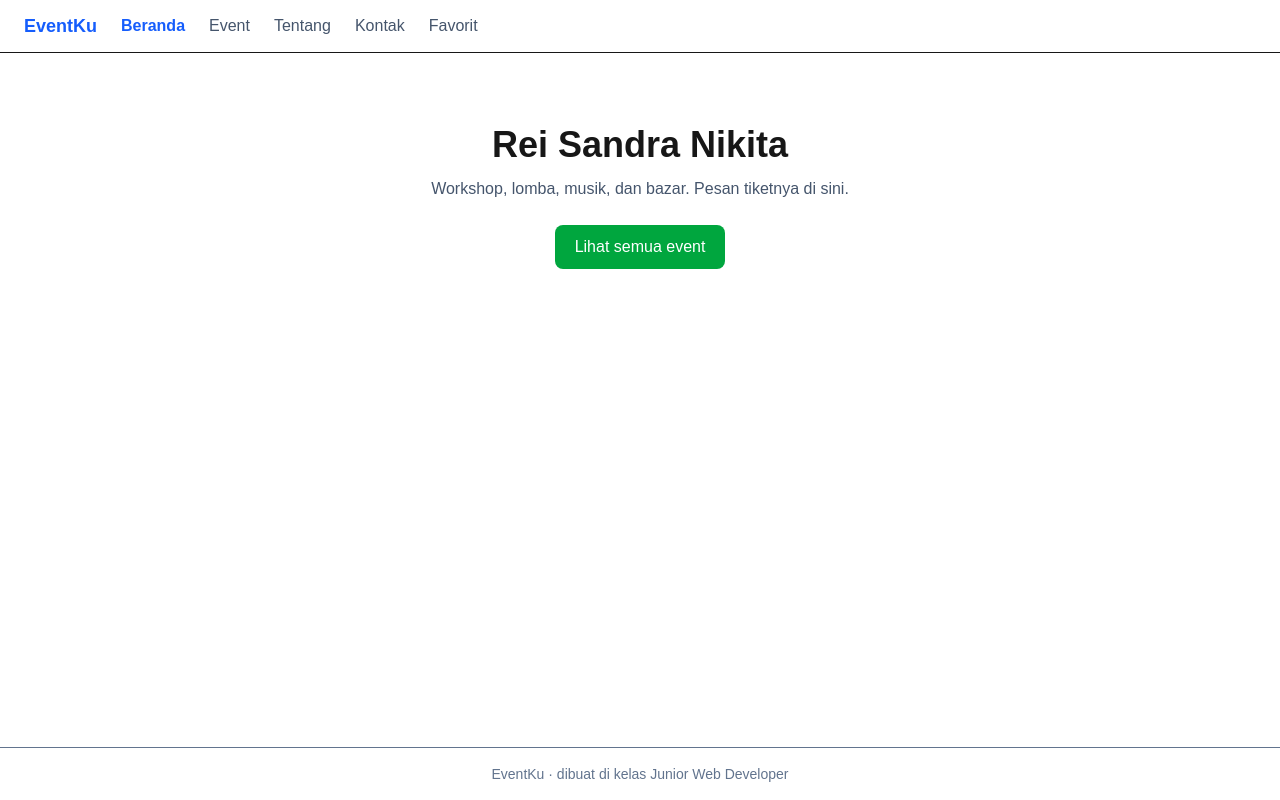
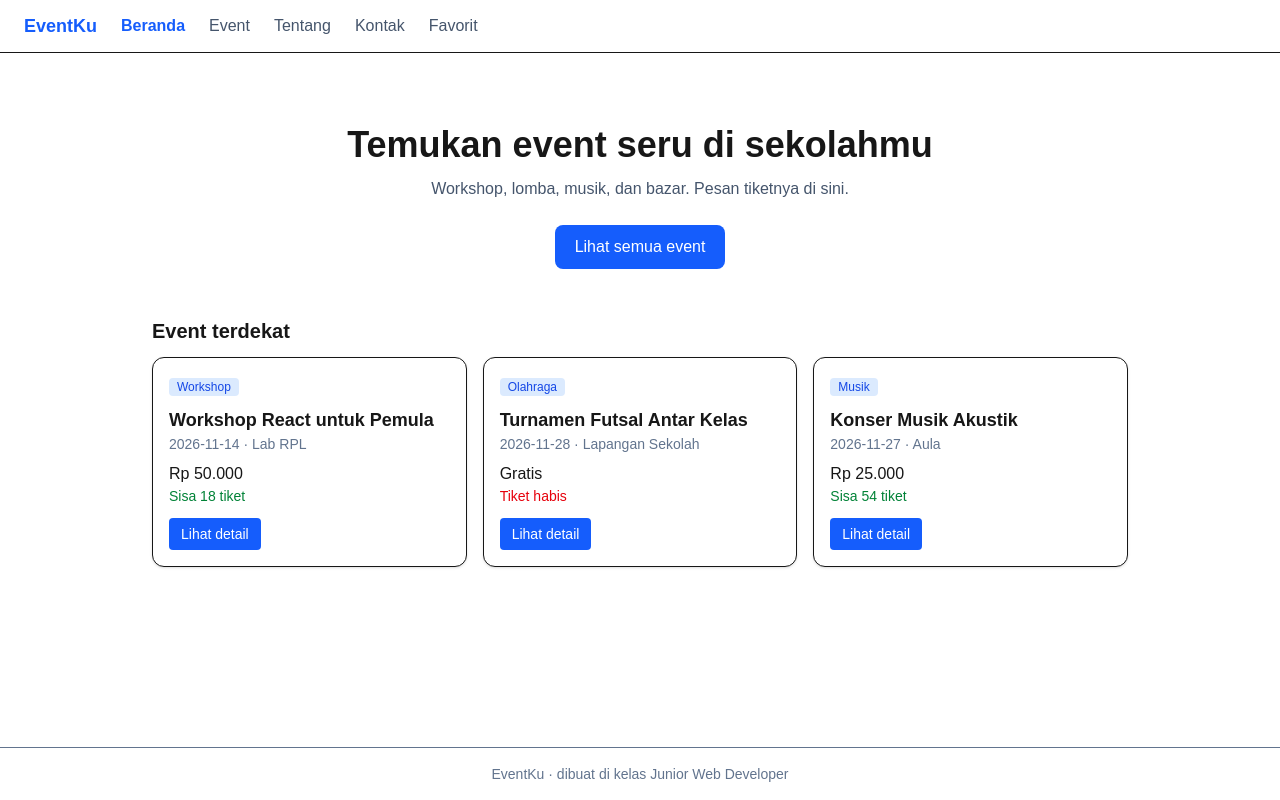
Before and after one commit to reirpl1/latihan-nextjs, a Next.js app: page / in a window 1280 px wide. Built offline with nearby package versions, Linux system fonts and the light colour scheme.

Commit message:
katalog, pemesanan, dan favorit Eventku

```diff
--- a/app/page.tsx
+++ b/app/page.tsx
@@ -1,18 +1,30 @@
 import Link from "next/link";
+import { events } from "@/data/events";
+import KartuEvent from "@/components/KartuEvent";
 
 export default function Beranda() {
+  const terdekat = events.slice(0, 3);
   return (
+    <div>
       <section className="py-12 text-center">
-      <h1 className="text-4xl font-bold">Rei Sandra Nikita</h1>
+        <h1 className="text-4xl font-bold"> Temukan event seru di sekolahmu</h1>
         <p className="mt-3 text-slate-600">
           Workshop, lomba, musik, dan bazar. Pesan tiketnya di sini.
         </p>
         <Link
           href="/event"
-        className="mt-6 inline-block rounded-lg bg-green-600 px-5 py-2.5 font-medium text-white hover:bg-green-700"
+          className="mt-6 inline-block rounded-lg bg-blue-600 px-5 py-2.5 font-medium
+          text-white hover:bg-blue-700"
         >
           Lihat semua event
         </Link>
       </section>
+      <h2 className="mb-3 text-xl font-semibold">Event terdekat</h2>
+      <div className="grid gap-4 sm:grid-col-2 lg:grid-cols-3">
+        {terdekat.map((e) => (
+          <KartuEvent key={e.id} event={e} />
+        ))}
+      </div>
+    </div>
   );
 }
```
Lines whose indentation alone changed are shown as unchanged.
